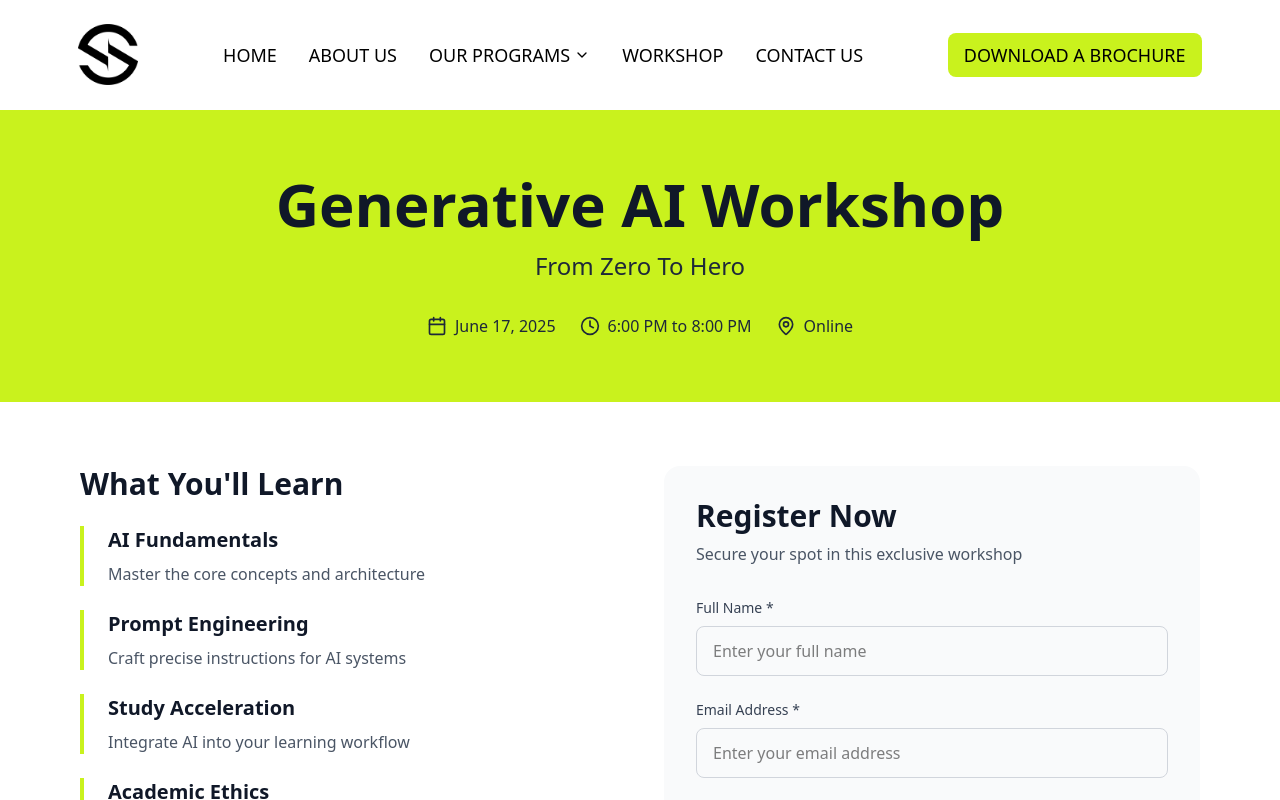
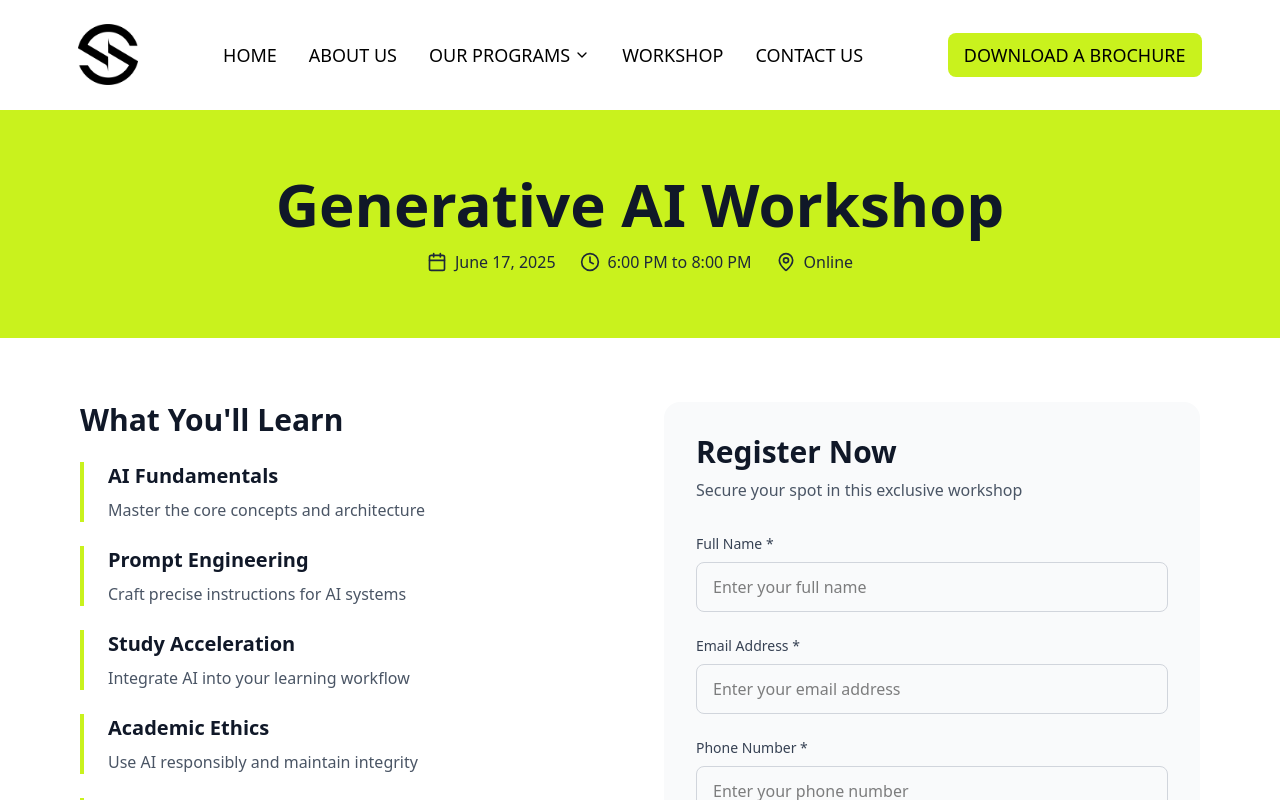
Before and after one commit to DigiRocket-Technologies/DigirocketCareers, a React (Vite) app: page /workshop in a window 1280 px wide. Shown: the top 800 px of the page. Built offline with nearby package versions, Linux system fonts and the light colour scheme.

Commit message:
from zero to hero removed

```diff
--- a/src/pages/WorkShop.tsx
+++ b/src/pages/WorkShop.tsx
@@ -167,7 +167,7 @@ const Workshop = () => {
     }
 
     try {
-       setIsSubmitted(true);
+      setIsSubmitted(true);
 
       const res = await fetch(
         `${
@@ -183,7 +183,6 @@ const Workshop = () => {
       );
 
       const order = await res.json();
-
 
       if (!order?.success) throw new Error(order?.message);
 
@@ -306,9 +305,9 @@ const Workshop = () => {
             <h1 className="text-4xl md:text-6xl font-bold text-gray-900 mb-4">
               Generative AI Workshop
             </h1>
-            <p className="text-xl md:text-2xl text-gray-800 mb-8">
+            {/* <p className="text-xl md:text-2xl text-gray-800 mb-8">
               From Zero To Hero
-            </p>
+            </p> */}
             <div className="flex flex-wrap justify-center gap-6 text-gray-800">
               <div className="flex items-center gap-2">
                 <Calendar className="w-5 h-5" />
```
